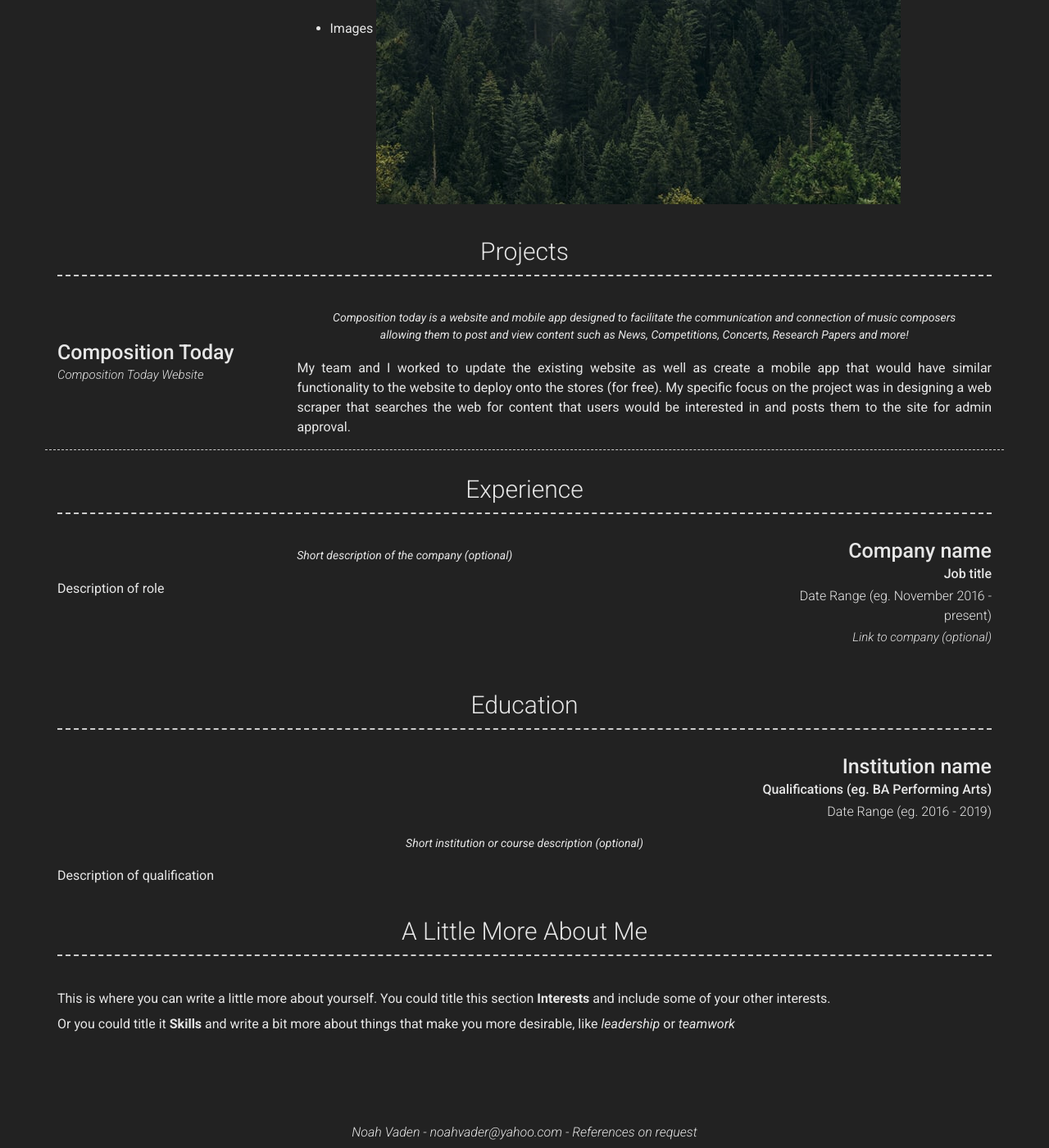
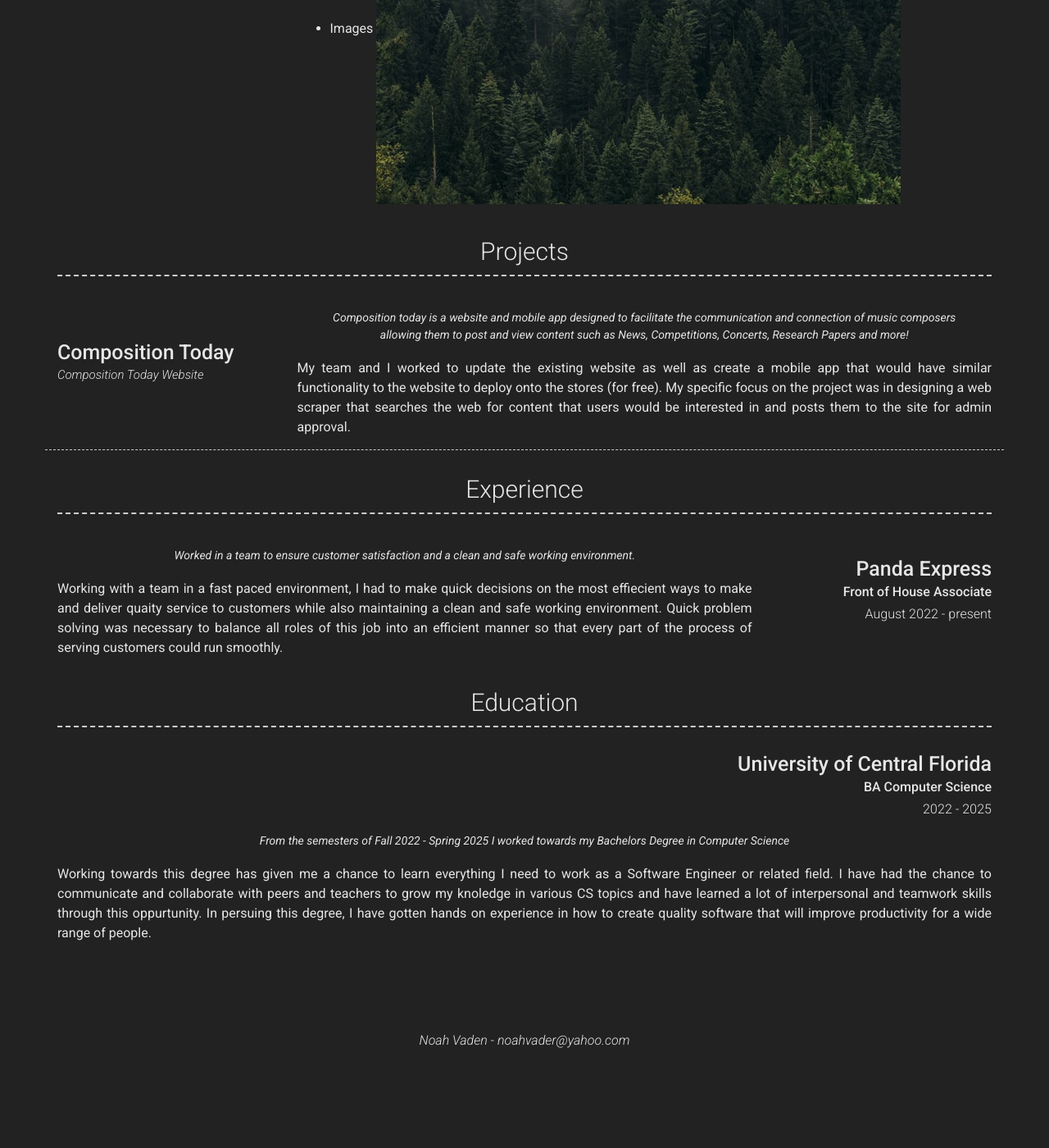
Before and after one commit to Vryllon/NoahVaden, a Jekyll site: the page built from index.md, in a window 1280 px wide and 1400 px high, scrolled down 639 px. Shown: the whole window at 82% size. Built offline with Jekyll 4.4.1, drawn with Linux system fonts in a browser that asks for light colours; nearby versions of some CDN libraries; after the commit the page ends 1928 px from its top, so only the background shows below that.

Commit message:
Added Experience and Education

```diff
--- a/_config.yml
+++ b/_config.yml
@@ -86,34 +86,37 @@ content:
     layout: list
     content:
       - layout: right
-        title: Company name
-        sub_title: Job title
-        caption: Date Range (eg. November 2016 - present)
-        link: Link to company (optional)
+        title: Panda Express
+        sub_title: Front of House Associate
+        caption: August 2022 - present
+        # link: Link to company (optional)
         quote: >
-          Short description of the company (optional)
+          Worked in a team to ensure customer satisfaction and a clean and safe working environment.
         description: | # this will include new lines to allow paragraphs
-          Description of role
+          Working with a team in a fast paced environment, I had to make quick decisions on the most effiecient ways to make and deliver quaity service to customers while also maintaining a clean and safe working environment.
+          Quick problem solving was necessary to balance all roles of this job into an efficient manner so that every part of the process of serving customers could run smoothly.
   - title: Education
     layout: list
     content:
       - layout: top-right
-        title: Institution name
-        sub_title: Qualifications (eg. BA Performing Arts)
-        caption: Date Range (eg. 2016 - 2019)
+        title: University of Central Florida
+        sub_title: BA Computer Science
+        caption: 2022 - 2025
         quote: >
-          Short institution or course description (optional)
+          From the semesters of Fall 2022 - Spring 2025 I worked towards my Bachelors Degree in Computer Science
         description: | # this will include new lines to allow paragraphs
-          Description of qualification
-  - title: A Little More About Me
-    layout: text
-    content: | # this will include new lines to allow paragraphs
-      This is where you can write a little more about yourself. You could title this section **Interests** and include some of your other interests.
+          Working towards this degree has given me a chance to learn everything I need to work as a Software Engineer or related field.
+          I have had the chance to communicate and collaborate with peers and teachers to grow my knoledge in various CS topics and have learned a lot of interpersonal and teamwork skills through this oppurtunity.
+          In persuing this degree, I have gotten hands on experience in how to create quality software that will improve productivity for a wide range of people.
+  # - title: A Little More About Me
+  #   layout: text
+  #   content: | # this will include new lines to allow paragraphs
+  #     This is where you can write a little more about yourself. You could title this section **Interests** and include some of your other interests.
 
-      Or you could title it **Skills** and write a bit more about things that make you more desirable, like *leadership* or *teamwork*
+  #     Or you could title it **Skills** and write a bit more about things that make you more desirable, like *leadership* or *teamwork*
 
 # Footer
-footer_show_references: true
+footer_show_references: false
 # references_title: References on request (Override references text)
 
 # Build settings
```
